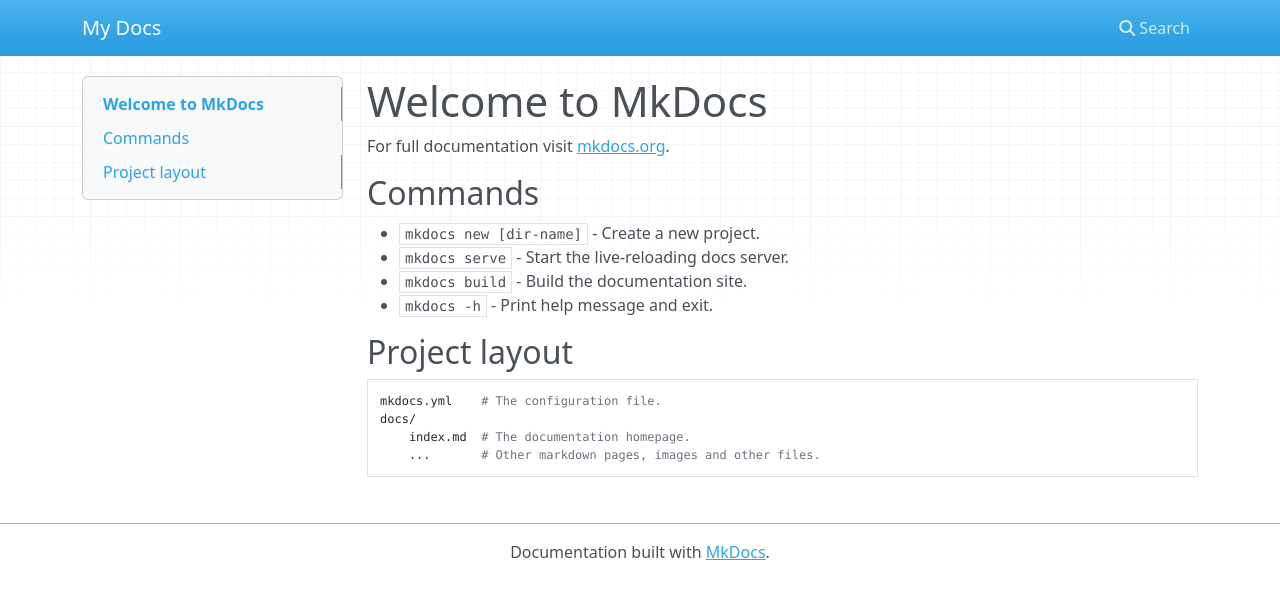
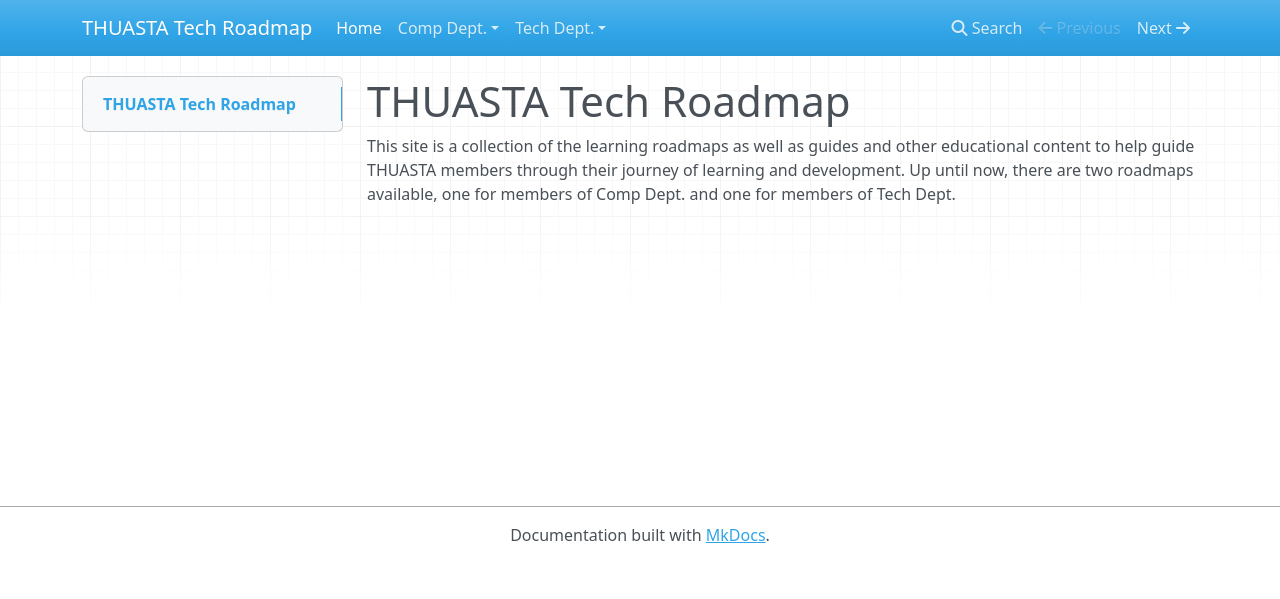
Before and after one commit to THUASTA/TechRoadmap, an MkDocs documentation site: the page built from docs/index.md, in a window 1280 px wide. Shown: the top 599 px of the page. Built offline with MkDocs 1.6.1, drawn with Linux system fonts in a browser that asks for light colours; nearby versions of some CDN libraries.

Commit message:
docs: add basic structure

```diff
--- a/docs/index.md
+++ b/docs/index.md
@@ -1,17 +1,3 @@
-# Welcome to MkDocs
+# THUASTA Tech Roadmap
 
-For full documentation visit [mkdocs.org](https://www.mkdocs.org).
-
-## Commands
-
-* `mkdocs new [dir-name]` - Create a new project.
-* `mkdocs serve` - Start the live-reloading docs server.
-* `mkdocs build` - Build the documentation site.
-* `mkdocs -h` - Print help message and exit.
-
-## Project layout
-
-    mkdocs.yml    # The configuration file.
-    docs/
-        index.md  # The documentation homepage.
-        ...       # Other markdown pages, images and other files.
+This site is a collection of the learning roadmaps as well as guides and other educational content to help guide THUASTA members through their journey of learning and development. Up until now, there are two roadmaps available, one for members of Comp Dept. and one for members of Tech Dept.
--- a/mkdocs.yml
+++ b/mkdocs.yml
@@ -1 +1,32 @@
-site_name: My Docs
+site_name: THUASTA Tech Roadmap
+
+nav:
+  - Home: index.md
+
+  - Comp Dept.:
+    - Home: dept/comp.md
+    - Premilinary Knowledge:
+      - pre_knowledge/markdown.md
+    - Learn a Language:
+      - prog_lang/c.md
+      - prog_lang/cpp.md
+      - prog_lang/csharp.md
+      - prog_lang/python.md
+    - Version Control System:
+      - vcs/git.md
+    - Repo Hosting Services:
+      - repo/github.md
+    - OS and General Knowledge:
+      - os/terminal.md
+    - Testing:
+      - test/unit_test.md
+    - CI/CD:
+      - cicd/github_actions.md
+    - Containers:
+      - virt/docker.md
+    - Networking:
+      - net/http.md
+      - net/websocket.md
+
+  - Tech Dept.:
+    - Home: dept/tech.md
```
Also changed, not shown: docs/dept/comp.md (added, +1 -0 lines), docs/dept/tech.md (added, +3 -0 lines), docs/prog_lang/csharp.md (added, +1 -0 lines), docs/prog_lang/python.md (added, +1 -0 lines), 1 other file.
